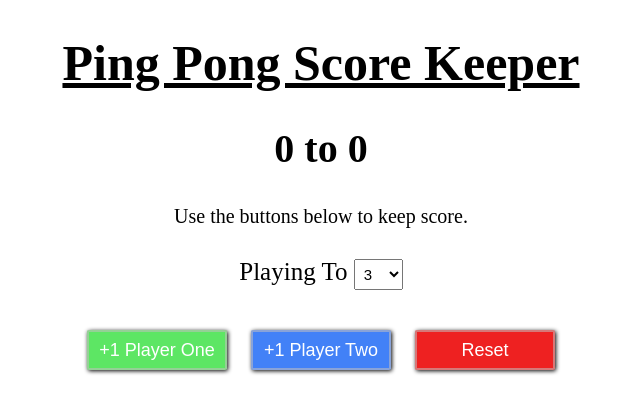
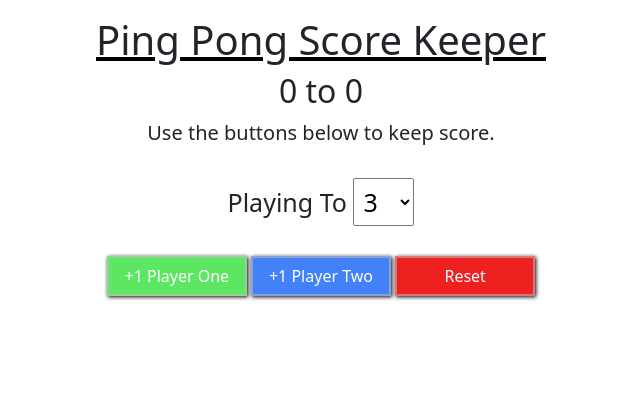
Before and after one commit to NathanielJ14/Udemy-Projects, a website: page Ping Pong Score Keeper/index.html in a window 1280 px wide. Shown: the whole page, without its empty margins (319-959 px from the left). Drawn offline with nearby package versions, Linux system fonts and the light colour scheme.

Commit message:
Add bootstrap

```diff
--- a/Ping Pong Score Keeper/index.html
+++ b/Ping Pong Score Keeper/index.html
@@ -5,9 +5,10 @@
     <meta name="viewport" content="width=device-width, initial-scale=1.0">
     <title>Ping Pong</title>
     <link rel="stylesheet" href="style.css">
+    <link href="https://cdn.jsdelivr.net/npm/bootstrap@5.3.2/dist/css/bootstrap.min.css" rel="stylesheet" integrity="sha384-T3c6CoIi6uLrA9TneNEoa7RxnatzjcDSCmG1MXxSR1GAsXEV/Dwwykc2MPK8M2HN" crossorigin="anonymous">
 </head>
-<body>
-    <h1>Ping Pong Score Keeper</h1>
+<body class="text-center">
+    <h1 class="mt-3">Ping Pong Score Keeper</h1>
 
     <h2><span id="p1Display">0</span> to <span id="p2Display">0</span></h2>
     <p>Use the buttons below to keep score.</p>
@@ -29,5 +30,6 @@
 
 
     <script src="app.js"></script>
+    <script src="https://cdn.jsdelivr.net/npm/bootstrap@5.3.2/dist/js/bootstrap.bundle.min.js" integrity="sha384-C6RzsynM9kWDrMNeT87bh95OGNyZPhcTNXj1NW7RuBCsyN/o0jlpcV8Qyq46cDfL" crossorigin="anonymous"></script>
 </body>
 </html>
--- /dev/null
+++ b/Ping Pong Score Keeper/package.json
@@ -0,0 +1,5 @@
+{
+  "dependencies": {
+    "bootstrap": "^5.3.2"
+  }
+}
```
Also changed, not shown: 2 other files.
